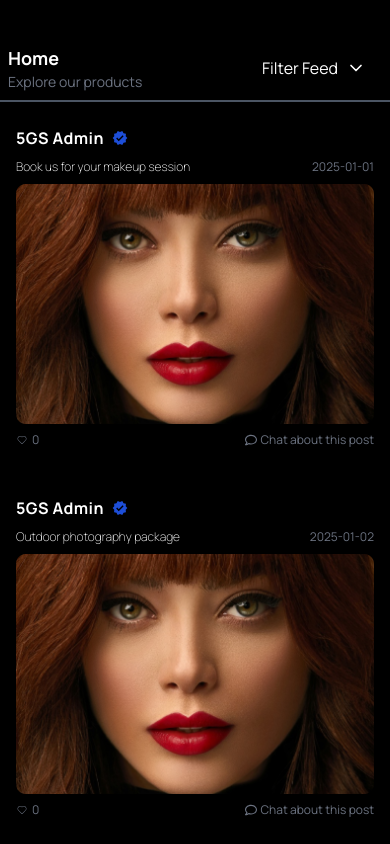
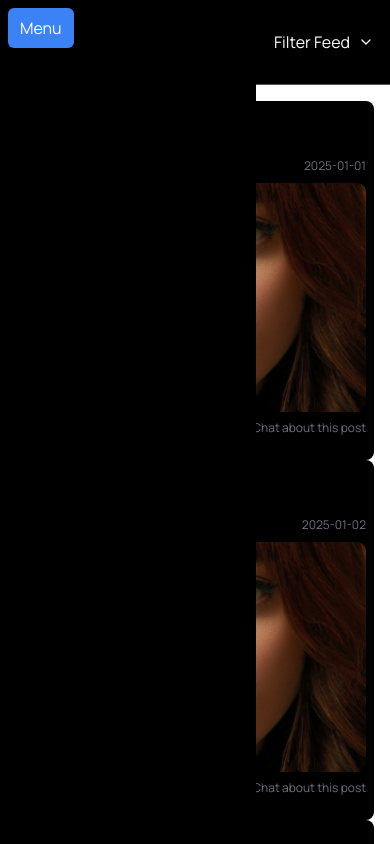
Before and after one commit to AboloreDev/5gs, a Next.js app: page /dashboard/home in a window 390 px wide. Built offline with nearby package versions, Linux system fonts and the light colour scheme.

Commit message:
Final Changes

```diff
--- a/src/app/dashboard/home/page.js
+++ b/src/app/dashboard/home/page.js
@@ -4,67 +4,61 @@
 import { ClientContext } from "@/app/context/ClientContext";
 import HomeContent from "./HomeContent";
 import HomeRightSideBar from "./HomeRightSideBar";
-import { FiChevronDown, FiChevronUp } from "react-icons/fi"; // Import icons
+import { FiChevronDown, FiChevronUp } from "react-icons/fi";
 
 export default function HomePage() {
   const { filterPosts } = useContext(ClientContext);
-  const [isDropdownOpen, setIsDropdownOpen] = useState(false); // State to control dropdown visibility
+  const [isDropdownOpen, setIsDropdownOpen] = useState(false);
 
   const filteredPosts = filterPosts();
 
   return (
-    <div className="text-white">
-      {/* Desktop Layout (1024px and above) */}
-      <div className="hidden lg:grid lg:grid-cols-[auto_350px] p-2">
-        {/* Posts */}
-        <div className="h-screen">
-          <div className="border-b-2 border-gray-600 py-2 px-2">
+    <div className="h-screen">
+      {/* Large Screen Layout */}
+      <div className="hidden lg:grid lg:grid-cols-[250px_auto_350px] h-full">
+        {/* Posts Section */}
+        <div className="h-full overflow-y-auto border-r border-gray-600">
+          <div className="sticky top-0 bg-black z-10 p-4">
             <h1 className="text-lg font-bold">Home</h1>
-            <p className="text-gray-500 text-sm">Explore our products</p>
+            <p className="text-gray-400">Explore our products</p>
           </div>
           {filteredPosts.map((post, index) => (
             <HomeContent post={post} key={index} />
           ))}
         </div>
+
         {/* Right Sidebar */}
-        <div className="border-l-2 px-6">
+        <div className="border-l border-gray-600 h-full bg-gray-100">
           <HomeRightSideBar />
         </div>
       </div>
 
-      {/* Tablet & Mobile Layout (1024px and below) */}
-      <div className="lg:hidden py-1 h-screen  w-screen md:w-full">
-        {/* Header Section */}
-        <div className="border-b-2 border-gray-600 py-2 px-2 sticky top-0 bg-black flex items-center justify-between mt-8">
-          {/* Home Title */}
+      {/* Mobile Layout */}
+      <div className="lg:hidden h-full flex flex-col">
+        {/* Header */}
+        <div className="sticky top-0 bg-black z-10 p-4 flex justify-between items-center border-b border-gray-600">
           <div>
             <h1 className="text-lg font-bold">Home</h1>
-            <p className="text-gray-500 text-sm">Explore our products</p>
+            <p className="text-gray-400">Explore our products</p>
           </div>
-
-          {/* Dropdown Toggle Button */}
           <button
             onClick={() => setIsDropdownOpen(!isDropdownOpen)}
-            className="text-white px-4 py-2 rounded-md flex items-center gap-2"
+            className="flex items-center gap-2 text-white"
           >
             Filter Feed
-            {isDropdownOpen ? (
-              <FiChevronUp size={20} />
-            ) : (
-              <FiChevronDown size={20} />
-            )}
+            {isDropdownOpen ? <FiChevronUp /> : <FiChevronDown />}
           </button>
         </div>
 
-        {/* Dropdown Content */}
+        {/* Dropdown Section */}
         {isDropdownOpen && (
-          <div className="transition-all duration-300 ease-in-out border-t-2 border-gray-600 bg-black">
+          <div className="bg-black border-t border-gray-600">
             <HomeRightSideBar />
           </div>
         )}
 
         {/* Posts Section */}
-        <div className="overflow-y-auto h-screen px-2">
+        <div className="flex-1 overflow-y-auto p-4">
           {filteredPosts.map((post, index) => (
             <HomeContent post={post} key={index} />
           ))}
--- a/src/app/dashboard/layout.js
+++ b/src/app/dashboard/layout.js
@@ -8,10 +8,12 @@
   const [isOpen, setIsOpen] = useState(true);
   const [isMobile, setIsMobile] = useState(false);
 
+  // Handle sidebar toggle
   const toggleSidebar = () => {
     setIsOpen(!isOpen);
   };
 
+  // Detect if the screen is mobile
   useEffect(() => {
     const handleResize = () => {
       setIsMobile(window.innerWidth <= 768);
@@ -22,29 +24,51 @@
   }, []);
 
   return (
-    <div className="min-h-screen bg-black">
+    <div className="h-screen flex">
+      {/* Sidebar for large screens */}
+      {!isMobile && (
+        <aside
+          className={`bg-black text-white transition-all duration-300 ${
+            isOpen ? "w-64" : "w-20"
+          } fixed h-full`}
+        >
+          <Sidebar isOpen={isOpen} toggleSidebar={toggleSidebar} />
+        </aside>
+      )}
+
+      {/* Content for large screens */}
       {!isMobile && (
         <div
-          className={`min-h-screen grid ${
-            isOpen ? "grid-cols-[250px_auto]" : "grid-cols-[80px_auto]"
-          }`}
+          className={`flex-1 ml-${
+            isOpen ? "64" : "20"
+          } transition-all duration-300 h-full overflow-y-auto`}
         >
-          <div className="border-r-2">
+          <ClientProvider>{children}</ClientProvider>
+        </div>
+      )}
+
+      {/* Mobile Sidebar */}
+      {isMobile && (
+        <div className="relative">
+          {/* Sidebar with slide-in effect */}
+          <div
+            className={`fixed top-0 left-0 h-full bg-black text-white z-50 transform ${
+              isOpen ? "translate-x-0" : "-translate-x-full"
+            } transition-transform duration-300 w-64`}
+          >
             <Sidebar isOpen={isOpen} toggleSidebar={toggleSidebar} />
           </div>
-          <div className="overflow-y-auto">
+
+          {/* Content */}
+          <div className="flex-1 h-screen overflow-y-auto bg-white">
+            <button
+              onClick={toggleSidebar}
+              className="fixed top-2 left-2 z-50 bg-blue-500 text-white px-3 py-2 rounded-md"
+            >
+              Menu
+            </button>
             <ClientProvider>{children}</ClientProvider>
           </div>
-        </div>
-      )}
-      {isMobile && (
-        <div className="bg-black relative">
-          <div className="z-40 absolute top-0">
-            <Sidebar isOpen={isOpen} toggleSidebar={toggleSidebar} />
-          </div>
-          <main className=" overflow-y-auto">
-            <ClientProvider>{children}</ClientProvider>
-          </main>
         </div>
       )}
     </div>
```
